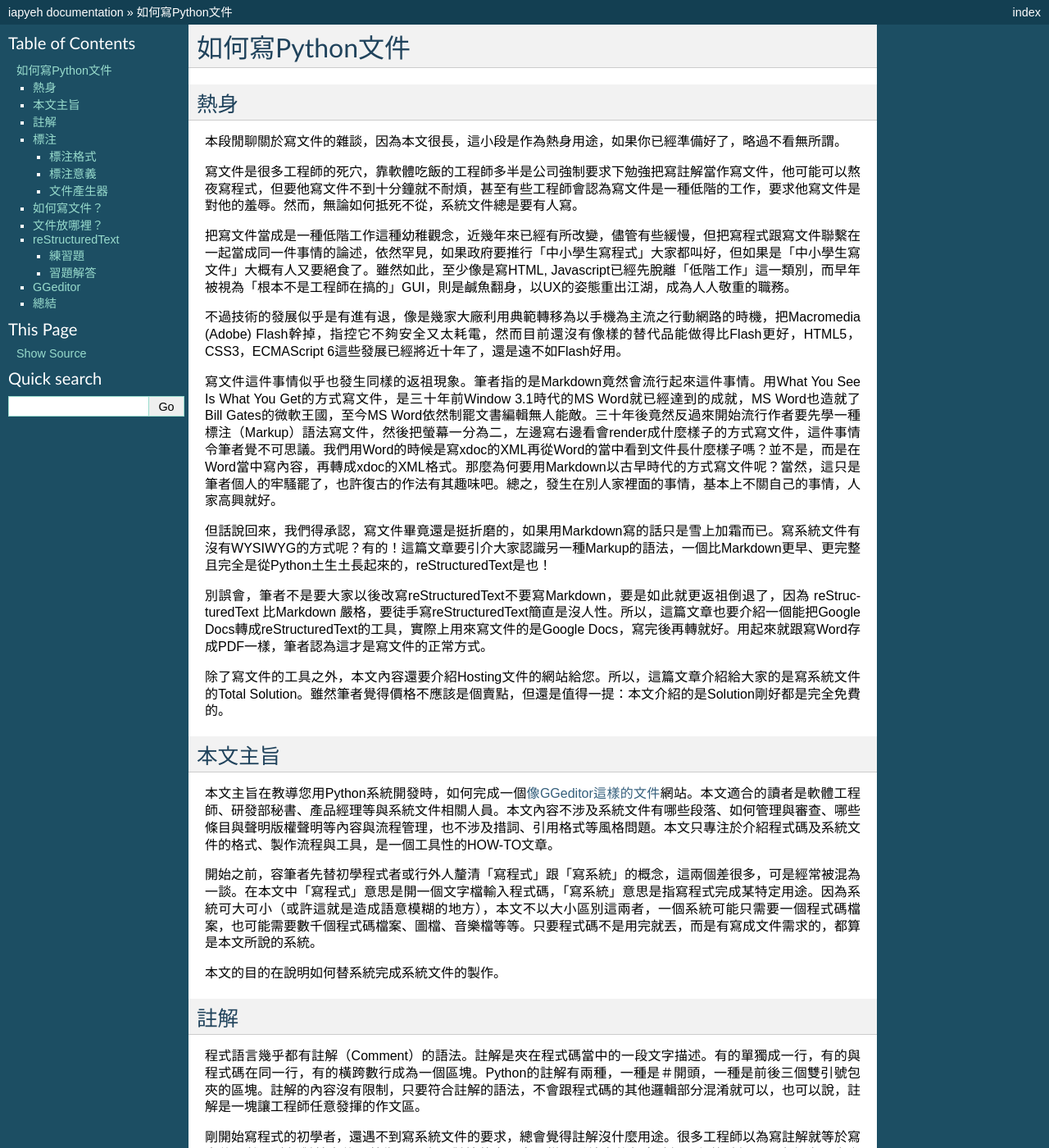
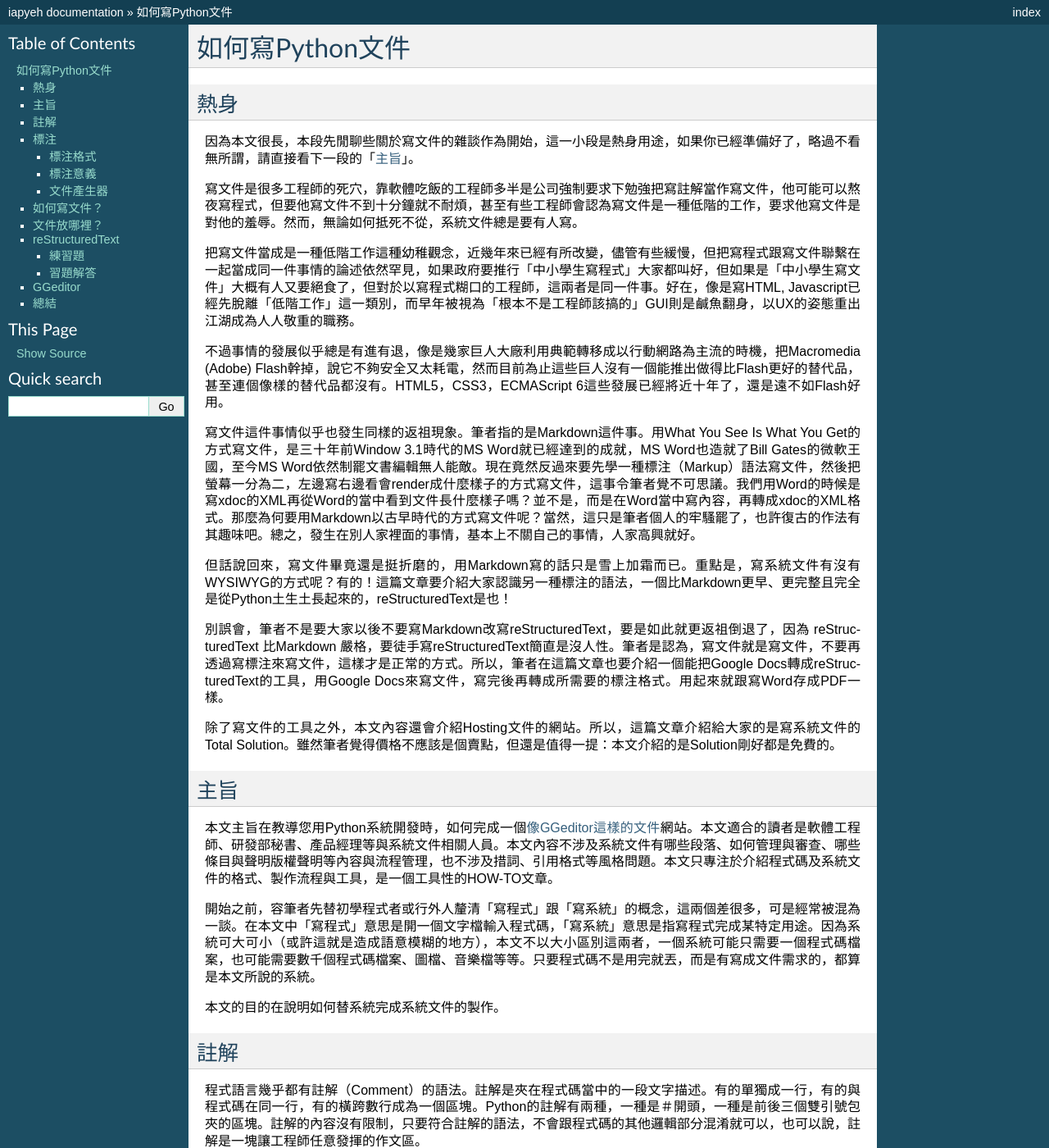
Before and after one commit to iapyeh/iapyeh, a Sphinx documentation site: the page built from docs/blogs/technical/how2pydocs.rst, in a window 1280 px wide and 1400 px high. Shown: the whole window at 82% size. Built offline with Sphinx 7.4.7, drawn with Linux system fonts in a browser that asks for light colours.

Commit message:
Google Docs reST Editor@2017-1-19 15:50:0

```diff
--- a/docs/blogs/technical/how2pydocs.rst
+++ b/docs/blogs/technical/how2pydocs.rst
@@ -4,33 +4,35 @@
 如何寫Python文件
 ****************
 
+.. _bookmark-id-w1n8673l25vi:
+
 .. _h1634483c7822441972316c7301545:
 
 熱身
 ====
 
-本段閒聊關於寫文件的雜談，因為本文很長，這小段是作為熱身用途，如果你已經準備好了，略過不看無所謂。
+因為本文很長，本段先閒聊些關於寫文件的雜談作為開始，這一小段是熱身用途，如果你已經準備好了，略過不看無所謂，請直接看下一段的「\ |LINK1|\ 」。
 
 寫文件是很多工程師的死穴，靠軟體吃飯的工程師多半是公司強制要求下勉強把寫註解當作寫文件，他可能可以熬夜寫程式，但要他寫文件不到十分鐘就不耐煩，甚至有些工程師會認為寫文件是一種低階的工作，要求他寫文件是對他的羞辱。然而，無論如何抵死不從，系統文件總是要有人寫。
 
-把寫文件當成是一種低階工作這種幼稚觀念，近幾年來已經有所改變，儘管有些緩慢，但把寫程式跟寫文件聯繫在一起當成同一件事情的論述，依然罕見，如果政府要推行「中小學生寫程式」大家都叫好，但如果是「中小學生寫文件」大概有人又要絕食了。雖然如此，至少像是寫HTML, Javascript已經先脫離「低階工作」這一類別，而早年被視為「根本不是工程師在搞的」GUI，則是鹹魚翻身，以UX的姿態重出江湖，成為人人敬重的職務。
+把寫文件當成是一種低階工作這種幼稚觀念，近幾年來已經有所改變，儘管有些緩慢，但把寫程式跟寫文件聯繫在一起當成同一件事情的論述依然罕見，如果政府要推行「中小學生寫程式」大家都叫好，但如果是「中小學生寫文件」大概有人又要絕食了，但對於以寫程式糊口的工程師，這兩者是同一件事。好在，像是寫HTML, Javascript已經先脫離「低階工作」這一類別，而早年被視為「根本不是工程師該搞的」GUI則是鹹魚翻身，以UX的姿態重出江湖成為人人敬重的職務。
 
-不過技術的發展似乎是有進有退，像是幾家大廠利用典範轉移為以手機為主流之行動網路的時機，把Macromedia (Adobe) Flash幹掉，指控它不夠安全又太耗電，然而目前還沒有像樣的替代品能做得比Flash更好，HTML5，CSS3，ECMAScript 6這些發展已經將近十年了，還是遠不如Flash好用。
+不過事情的發展似乎總是有進有退，像是幾家巨人大廠利用典範轉移成以行動網路為主流的時機，把Macromedia (Adobe) Flash幹掉，說它不夠安全又太耗電，然而目前為止這些巨人沒有一個能推出做得比Flash更好的替代品，甚至連個像樣的替代品都沒有。HTML5，CSS3，ECMAScript 6這些發展已經將近十年了，還是遠不如Flash好用。
 
-寫文件這件事情似乎也發生同樣的返祖現象。筆者指的是Markdown竟然會流行起來這件事情。用What You See Is What You Get的方式寫文件，是三十年前Window 3.1時代的MS Word就已經達到的成就，MS Word也造就了Bill Gates的微軟王國，至今MS Word依然制罷文書編輯無人能敵。三十年後竟然反過來開始流行作者要先學一種標注（Markup）語法寫文件，然後把螢幕一分為二，左邊寫右邊看會render成什麼樣子的方式寫文件，這件事情令筆者覺不可思議。我們用Word的時候是寫xdoc的XML再從Word的當中看到文件長什麼樣子嗎？並不是，而是在Word當中寫內容，再轉成xdoc的XML格式。那麼為何要用Markdown以古早時代的方式寫文件呢？當然，這只是筆者個人的牢騷罷了，也許復古的作法有其趣味吧。總之，發生在別人家裡面的事情，基本上不關自己的事情，人家高興就好。
+寫文件這件事情似乎也發生同樣的返祖現象。筆者指的是Markdown這件事。用What You See Is What You Get的方式寫文件，是三十年前Window 3.1時代的MS Word就已經達到的成就，MS Word也造就了Bill Gates的微軟王國，至今MS Word依然制罷文書編輯無人能敵。現在竟然反過來要先學一種標注（Markup）語法寫文件，然後把螢幕一分為二，左邊寫右邊看會render成什麼樣子的方式寫文件，這事令筆者覺不可思議。我們用Word的時候是寫xdoc的XML再從Word的當中看到文件長什麼樣子嗎？並不是，而是在Word當中寫內容，再轉成xdoc的XML格式。那麼為何要用Markdown以古早時代的方式寫文件呢？當然，這只是筆者個人的牢騷罷了，也許復古的作法有其趣味吧。總之，發生在別人家裡面的事情，基本上不關自己的事情，人家高興就好。
 
-但話說回來，我們得承認，寫文件畢竟還是挺折磨的，如果用Markdown寫的話只是雪上加霜而已。寫系統文件有沒有WYSIWYG的方式呢？有的！這篇文章要引介大家認識另一種Markup的語法，一個比Markdown更早、更完整且完全是從Python土生土長起來的，reStructuredText是也！
+但話說回來，寫文件畢竟還是挺折磨的，用Markdown寫的話只是雪上加霜而已。重點是，寫系統文件有沒有WYSIWYG的方式呢？有的！這篇文章要介紹大家認識另一種標注的語法，一個比Markdown更早、更完整且完全是從Python土生土長起來的，reStructuredText是也！
 
-別誤會，筆者不是要大家以後改寫reStructuredText不要寫Markdown，要是如此就更返祖倒退了，因為 reStructuredText 比Markdown 嚴格，要徒手寫reStructuredText簡直是沒人性。所以，這篇文章也要介紹一個能把Google Docs轉成reStructuredText的工具，實際上用來寫文件的是Google Docs，寫完後再轉就好。用起來就跟寫Word存成PDF一樣，筆者認為這才是寫文件的正常方式。
+別誤會，筆者不是要大家以後不要寫Markdown改寫reStructuredText，要是如此就更返祖倒退了，因為 reStructuredText 比Markdown 嚴格，要徒手寫reStructuredText簡直是沒人性。筆者是認為，寫文件就是寫文件，不要再透過寫標注來寫文件，這樣才是正常的方式。所以，筆者在這篇文章也要介紹一個能把Google Docs轉成reStructuredText的工具，用Google Docs來寫文件，寫完後再轉成所需要的標注格式。用起來就跟寫Word存成PDF一樣。
 
-除了寫文件的工具之外，本文內容還要介紹Hosting文件的網站給您。所以，這篇文章介紹給大家的是寫系統文件的Total Solution。雖然筆者覺得價格不應該是個賣點，但還是值得一提：本文介紹的是Solution剛好都是完全免費的。
+除了寫文件的工具之外，本文內容還會介紹Hosting文件的網站。所以，這篇文章介紹給大家的是寫系統文件的Total Solution。雖然筆者覺得價格不應該是個賣點，但還是值得一提：本文介紹的是Solution剛好都是免費的。
 
-.. _h174fb648377959437b5c1f697c1c40:
+.. _h1634483c7822441972316c7301545:
 
-本文主旨
-========
+主旨
+====
 
-本文主旨在教導您用Python系統開發時，如何完成一個\ |LINK1|\ 網站。本文適合的讀者是軟體工程師、研發部秘書、產品經理等與系統文件相關人員。本文內容不涉及系統文件有哪些段落、如何管理與審查、哪些條目與聲明版權聲明等內容與流程管理，也不涉及措詞、引用格式等風格問題。本文只專注於介紹程式碼及系統文件的格式、製作流程與工具，是一個工具性的HOW-TO文章。
+本文主旨在教導您用Python系統開發時，如何完成一個\ |LINK2|\ 網站。本文適合的讀者是軟體工程師、研發部秘書、產品經理等與系統文件相關人員。本文內容不涉及系統文件有哪些段落、如何管理與審查、哪些條目與聲明版權聲明等內容與流程管理，也不涉及措詞、引用格式等風格問題。本文只專注於介紹程式碼及系統文件的格式、製作流程與工具，是一個工具性的HOW-TO文章。
 
 開始之前，容筆者先替初學程式者或行外人釐清「寫程式」跟「寫系統」的概念，這兩個差很多，可是經常被混為一談。在本文中「寫程式」意思是開一個文字檔輸入程式碼，「寫系統」意思是指寫程式完成某特定用途。因為系統可大可小（或許這就是造成語意模糊的地方），本文不以大小區別這兩者，一個系統可能只需要一個程式碼檔案，也可能需要數千個程式碼檔案、圖檔、音樂檔等等。只要程式碼不是用完就丟，而是有寫成文件需求的，都算是本文所說的系統。
 
@@ -293,89 +295,93 @@ GGeditor還有一個用途是它可以同時用來產生專案文件與API文件
 
 .. |LINK1| raw:: html
 
-    <a href="http://ggeditor.readthedocs.io/en/latest/index.html" target="_blank">像GGeditor這樣的文件</a>
+    <a href="#bookmark-id-w1n8673l25vi">主旨</a>
 
 .. |LINK2| raw:: html
 
-    <a href="http://google.github.io/styleguide/pyguide.html" target="_blank">程式碼風格指南</a>
+    <a href="http://ggeditor.readthedocs.io/en/latest/index.html" target="_blank">像GGeditor這樣的文件</a>
 
 .. |LINK3| raw:: html
 
-    <a href="http://sphinxcontrib-napoleon.readthedocs.io/en/latest/example_numpy.html" target="_blank">Numpy的規則</a>
+    <a href="http://google.github.io/styleguide/pyguide.html" target="_blank">程式碼風格指南</a>
 
 .. |LINK4| raw:: html
 
-    <a href="https://github.com/iapyeh/GGeditor/blob/master/backend/apidocsample.py" target="_blank">按這裡看完整的示範程式檔</a>
+    <a href="http://sphinxcontrib-napoleon.readthedocs.io/en/latest/example_numpy.html" target="_blank">Numpy的規則</a>
 
 .. |LINK5| raw:: html
 
-    <a href="http://docutils.sourceforge.net/docutils/statemachine.py" target="_blank">官方版的示範程式檔</a>
+    <a href="https://github.com/iapyeh/GGeditor/blob/master/backend/apidocsample.py" target="_blank">按這裡看完整的示範程式檔</a>
 
 .. |LINK6| raw:: html
 
-    <a href="http://google.github.io/styleguide/jsguide.html#jsdoc-tags" target="_blank">Google Javascript 風格指南（Google Javascript Style Guide）</a>
+    <a href="http://docutils.sourceforge.net/docutils/statemachine.py" target="_blank">官方版的示範程式檔</a>
 
 .. |LINK7| raw:: html
 
-    <a href="http://ggeditor.readthedocs.io/en/latest/index.html" target="_blank">GGeditor的文件</a>
+    <a href="http://google.github.io/styleguide/jsguide.html#jsdoc-tags" target="_blank">Google Javascript 風格指南（Google Javascript Style Guide）</a>
 
 .. |LINK8| raw:: html
 
-    <a href="https://readthedocs.org" target="_blank">readthedocs.org</a>
+    <a href="http://ggeditor.readthedocs.io/en/latest/index.html" target="_blank">GGeditor的文件</a>
 
 .. |LINK9| raw:: html
 
-    <a href="http://ggeditor.readthedocs.io/en/latest/ApiDoc.html" target="_blank">How to Create API Docs</a>
+    <a href="https://readthedocs.org" target="_blank">readthedocs.org</a>
 
 .. |LINK10| raw:: html
 
-    <a href="http://docutils.sourceforge.net/docs/ref/rst/restructuredtext.html" target="_blank">標準規格文件在此</a>
+    <a href="http://ggeditor.readthedocs.io/en/latest/ApiDoc.html" target="_blank">How to Create API Docs</a>
 
 .. |LINK11| raw:: html
 
-    <a href="http://docutils.sourceforge.net/docs/user/rst/quickstart.html" target="_blank">A ReStructuredText Primer</a>
+    <a href="http://docutils.sourceforge.net/docs/ref/rst/restructuredtext.html" target="_blank">標準規格文件在此</a>
 
 .. |LINK12| raw:: html
 
-    <a href="http://docutils.sourceforge.net/docs/user/rst/quickstart.txt" target="_blank">原始reStructuredText檔</a>
+    <a href="http://docutils.sourceforge.net/docs/user/rst/quickstart.html" target="_blank">A ReStructuredText Primer</a>
 
 .. |LINK13| raw:: html
 
-    <a href="http://docutils.sourceforge.net/docs/user/rst/cheatsheet.txt" target="_blank">單張版</a>
+    <a href="http://docutils.sourceforge.net/docs/user/rst/quickstart.txt" target="_blank">原始reStructuredText檔</a>
 
 .. |LINK14| raw:: html
 
-    <a href="http://docutils.sourceforge.net/rst.html" target="_blank">官方網頁</a>
+    <a href="http://docutils.sourceforge.net/docs/user/rst/cheatsheet.txt" target="_blank">單張版</a>
 
 .. |LINK15| raw:: html
 
-    <a href="http://rst.ninjs.org/" target="_blank">請點這裡開啟線上體驗</a>
+    <a href="http://docutils.sourceforge.net/rst.html" target="_blank">官方網頁</a>
 
 .. |LINK16| raw:: html
 
-    <a href="http://rst.ninjs.org/" target="_blank">線上體驗版</a>
+    <a href="http://rst.ninjs.org/" target="_blank">請點這裡開啟線上體驗</a>
 
 .. |LINK17| raw:: html
 
-    <a href="https://raw.githubusercontent.com/iapyeh/incubator/master/docs/how2pythondocs.rst" target="_blank">這是本文的reStructruedText檔</a>
+    <a href="http://rst.ninjs.org/" target="_blank">線上體驗版</a>
 
 .. |LINK18| raw:: html
 
-    <a href="https://chrome.google.com/webstore/detail/ggeditor/piedgdbcihbejidgkpabjhppneghbcnp" target="_blank">GGeditor的安裝網頁</a>
+    <a href="https://raw.githubusercontent.com/iapyeh/incubator/master/docs/how2pythondocs.rst" target="_blank">這是本文的reStructruedText檔</a>
 
 .. |LINK19| raw:: html
 
-    <a href="http://ggeditor.readthedocs.io/en/latest/index.html" target="_blank">GGeditor的文件網站</a>
+    <a href="https://chrome.google.com/webstore/detail/ggeditor/piedgdbcihbejidgkpabjhppneghbcnp" target="_blank">GGeditor的安裝網頁</a>
 
 .. |LINK20| raw:: html
 
-    <a href="http://ggeditor.readthedocs.io/en/latest/how2Readthedocs.html" target="_blank">如何完成RTD要求的Github設定</a>
+    <a href="http://ggeditor.readthedocs.io/en/latest/index.html" target="_blank">GGeditor的文件網站</a>
 
 .. |LINK21| raw:: html
 
+    <a href="http://ggeditor.readthedocs.io/en/latest/how2Readthedocs.html" target="_blank">如何完成RTD要求的Github設定</a>
+
+.. |LINK22| raw:: html
+
     <a href="http://ggeditor.readthedocs.io/en/latest/ApiDoc.html" target="_blank">如何設定你的API文件</a>
 
-.. |LINK22| raw:: html
+.. |LINK23| raw:: html
 
     <a href="https://docs.google.com/document/d/1z67wTux_78RNeA6Mkl2MPyD68h1oX70lv_UY7-B_WiA/edit?usp=sharing" target="_blank">這裡是Google Docs的原始文件</a>
 
```
Also changed, not shown: other parts of docs/blogs/technical/how2pydocs.rst (+16 -16 lines).
